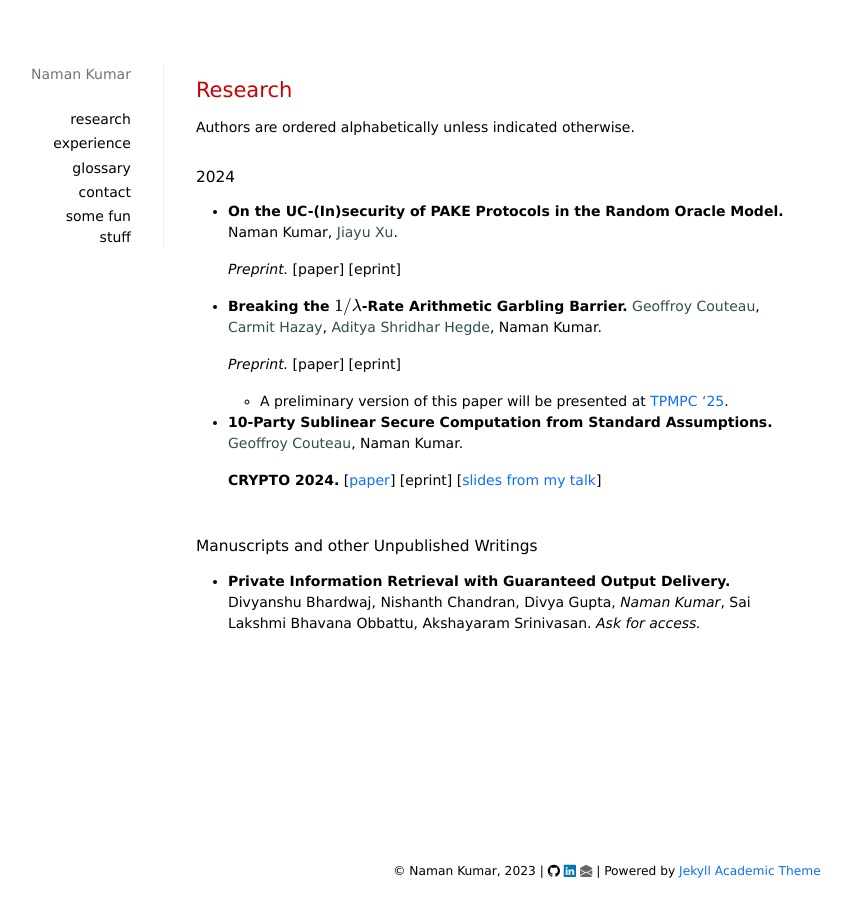
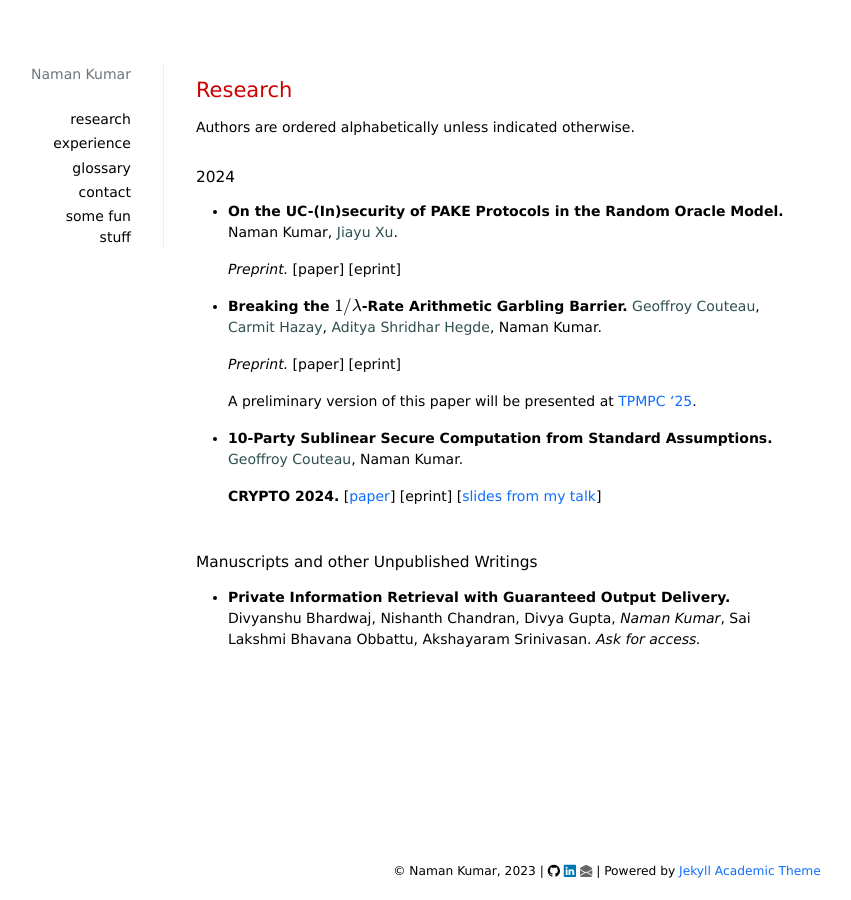
Before and after one commit to matcauthon49/matcauthon49.github.io, a Jekyll site: the page built from _pages/research.md, in a window 1280 px wide. Shown: the whole page, without its empty margins (33-884 px from the left). Built offline with Jekyll 4.4.1, drawn with Linux system fonts in a browser that asks for light colours; nearby versions of some CDN libraries; formulas are drawn with MathJax 3; a style sheet for code colours, icons or effects is not loaded.

```diff
--- a/_pages/research.md
+++ b/_pages/research.md
@@ -24,9 +24,7 @@ Authors are ordered alphabetically unless indicated otherwise.
 
   _Preprint._ [paper] [eprint]
 
-  - A preliminary version of this paper will be presented at [TPMPC '25](https://www.multipartycomputation.com/tpmpc-2025).
-
-
+  A preliminary version of this paper will be presented at [TPMPC '25](https://www.multipartycomputation.com/tpmpc-2025).
 
 + **10-Party Sublinear Secure Computation from Standard Assumptions.**
     <a href="https://geoffroycouteau.github.io/" style="color: DarkSlateGray">Geoffroy Couteau</a>, Naman Kumar.
```
